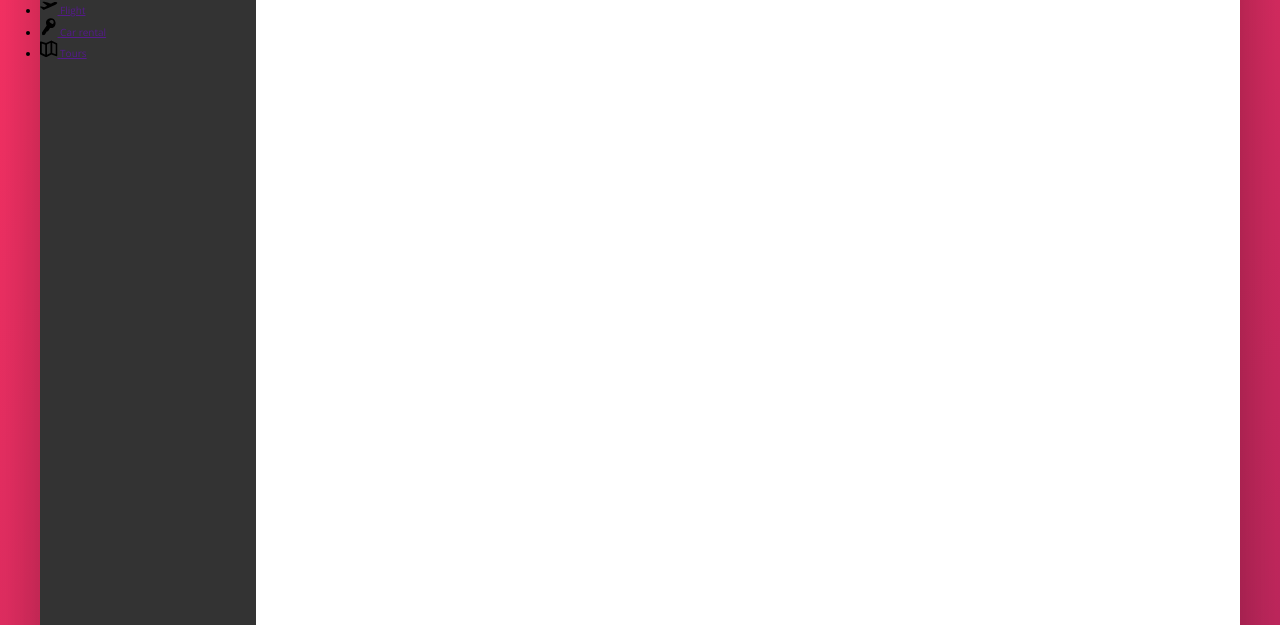
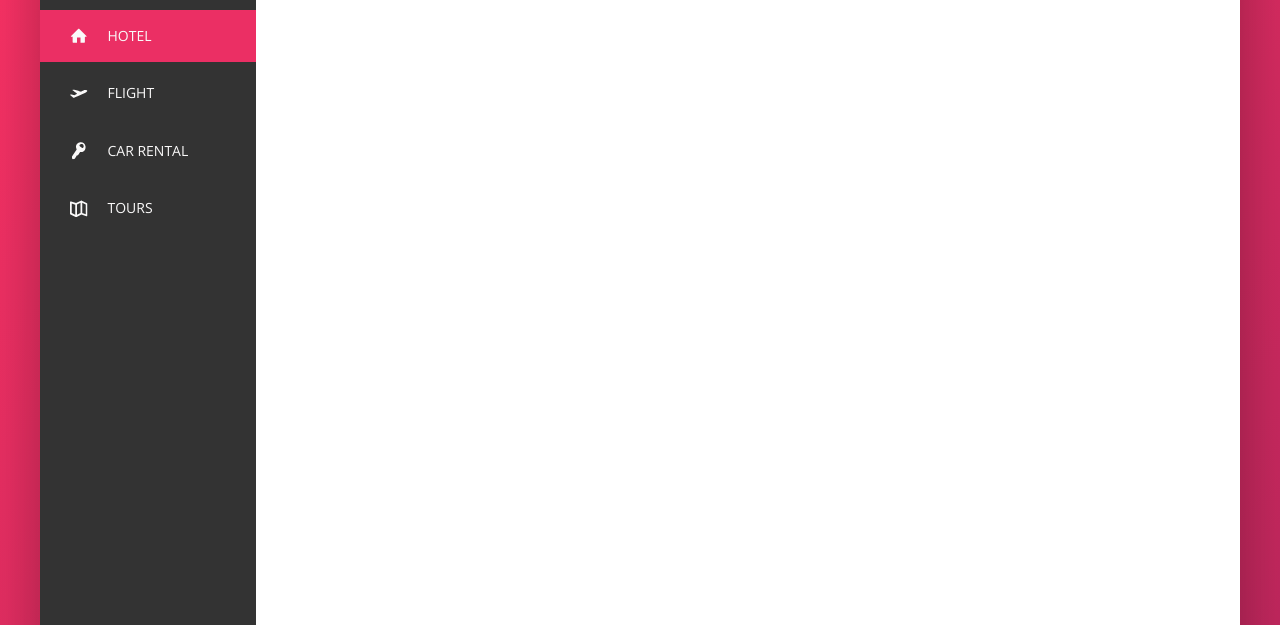
Before and after one commit to vipham258/trillo-project, a website: page index.html in a window 1280 px wide. Shown: the part 175-800 px from the top of the page. Drawn offline with nearby package versions, Linux system fonts and the light colour scheme.

Commit message:
built navigation

```diff
--- a/index.html
+++ b/index.html
@@ -56,7 +56,7 @@
       <div class="content">
         <nav class="sidebar">
           <ul class="side-nav">
-            <li class="side-nav__item">
+            <li class="side-nav__item side-nav__item--active">
               <a href="" class="side-nav__link">
                 <svg class="side-nav__icon">
                   <use xlink:href="img/sprite.svg#icon-home"></use>
--- a/sass/_components.scss
+++ b/sass/_components.scss
@@ -119,15 +119,57 @@
 //////////////////////////////////////////////
 ////// SIDE NAVIGATION
 .side-nav {
+  font-size: 1.4rem;
+  list-style: none;
+  margin-top: 3.5rem;
   &__item {
+    position: relative;
+
+    &:not(:last-child) {
+      margin-bottom: 0.5rem;
+    }
   }
 
-  &__link {
+  &__item:before {
+    content: "";
+    position: absolute;
+    top: 0;
+    left: 0;
+    height: 100%;
+    width: 3px;
+    background-color: var(--color-primary);
+    transform: scaleY(0);
+    transition: transform 0.2s, width 0.4s cubic-bezier(1, 0, 0, 1) 0.2s,
+      background-color 0.1s;
+  }
+
+  &__item:hover::before,
+  &__item--active::before {
+    transform: scaleY(1);
+    width: 100%;
+  }
+  &__item:active::before {
+    background-color: var(--color-primary-light);
+  }
+
+  &__link,
+  &__link:visited {
+    color: var(--color-grey-light-1);
+    text-decoration: none;
+    text-transform: uppercase;
+    display: block;
+    padding: 1.5rem 3rem;
+    display: flex;
+    align-items: center;
+    position: relative;
+    z-index: 10;
   }
 
   &__icon {
     width: 1.75rem;
     height: 1.75rem;
+    margin-right: 2rem;
+    fill: currentColor; //var(--color-grey-light-1);
   }
 }
 
```
Also changed, not shown: css/style.css.
